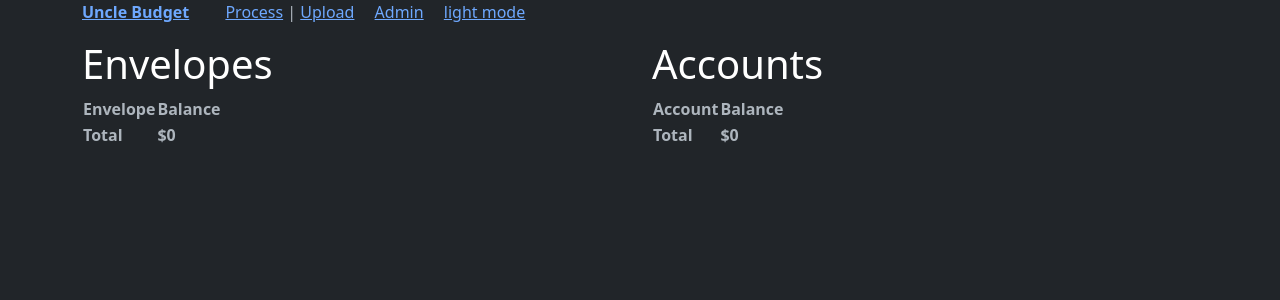
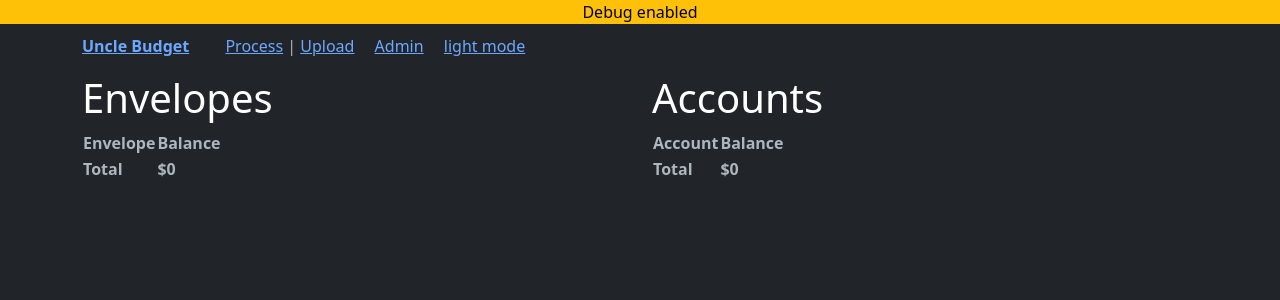
Before and after one commit to richardjs/unclebudget, a Django app: page / in a window 1280 px wide. Shown: the top 300 px of the page. Run offline with Django 4.2, Linux system fonts and the light colour scheme; the visitor is signed in with stand-in values (Sample User, id 1); data comes from the database, SQL or seed files in the repository; data that the repository does not hold is empty; parts of the project's set-up code (start-up, migrations or seed data) failed here and were passed over; some libraries are stand-ins or nearby versions.

Commit message:
Add debug mode banner

```diff
--- a/project/settings.py
+++ b/project/settings.py
@@ -54,6 +54,7 @@ TEMPLATES = [
                 'django.template.context_processors.request',
                 'django.contrib.auth.context_processors.auth',
                 'django.contrib.messages.context_processors.messages',
+                'unclebudget.context_processors.debug',
                 'unclebudget.context_processors.theme',
             ],
         },
--- a/unclebudget/context_processors.py
+++ b/unclebudget/context_processors.py
@@ -1,4 +1,12 @@
+from django.conf import settings
+
 from .models import UserData
+
+
+def debug(request):
+    if settings.DEBUG:
+        return {'debug': True}
+
 
 def theme(request):
     if not request.user.is_anonymous:
--- a/unclebudget/static/unclebudget/css/unclebudget.css
+++ b/unclebudget/static/unclebudget/css/unclebudget.css
@@ -1,3 +1,8 @@
+.debug-warning {
+    margin-bottom: 10px;
+    text-align: center;
+}
+
 .entry-description {
     font-family: monospace;
 }
--- a/unclebudget/templates/unclebudget/base.html
+++ b/unclebudget/templates/unclebudget/base.html
@@ -9,6 +9,11 @@
         <link rel="stylesheet" href="{% static 'unclebudget/css/unclebudget.css' %}" />
     </head>
     <body>
+        {% if debug %}
+        <div class="debug-warning container-fluid text-bg-warning">
+            Debug enabled
+        </div>
+        {% endif %}
         <div class="container">
             <p>
                 <b class="me-3"><a href="{% url 'summary' %}">Uncle Budget</a></b>
```
